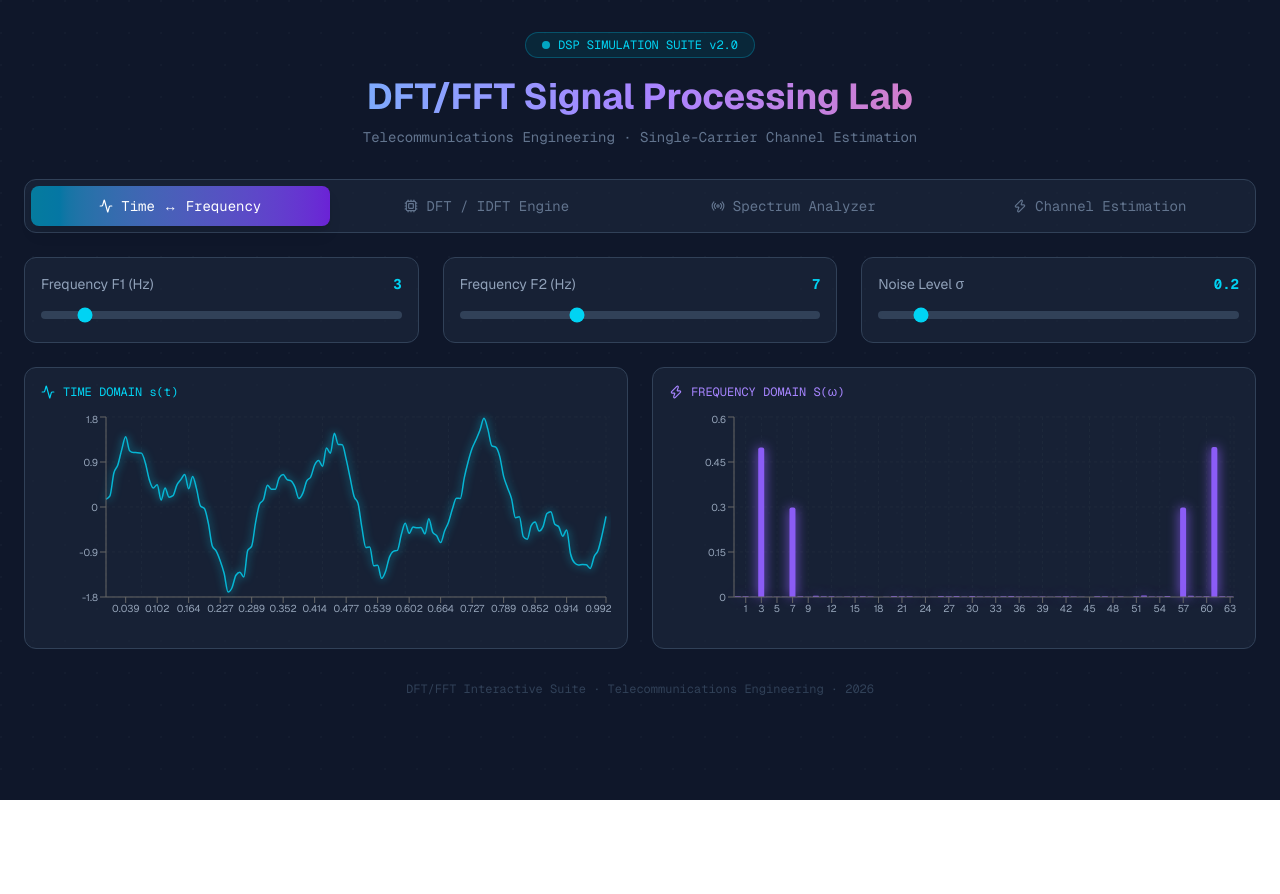
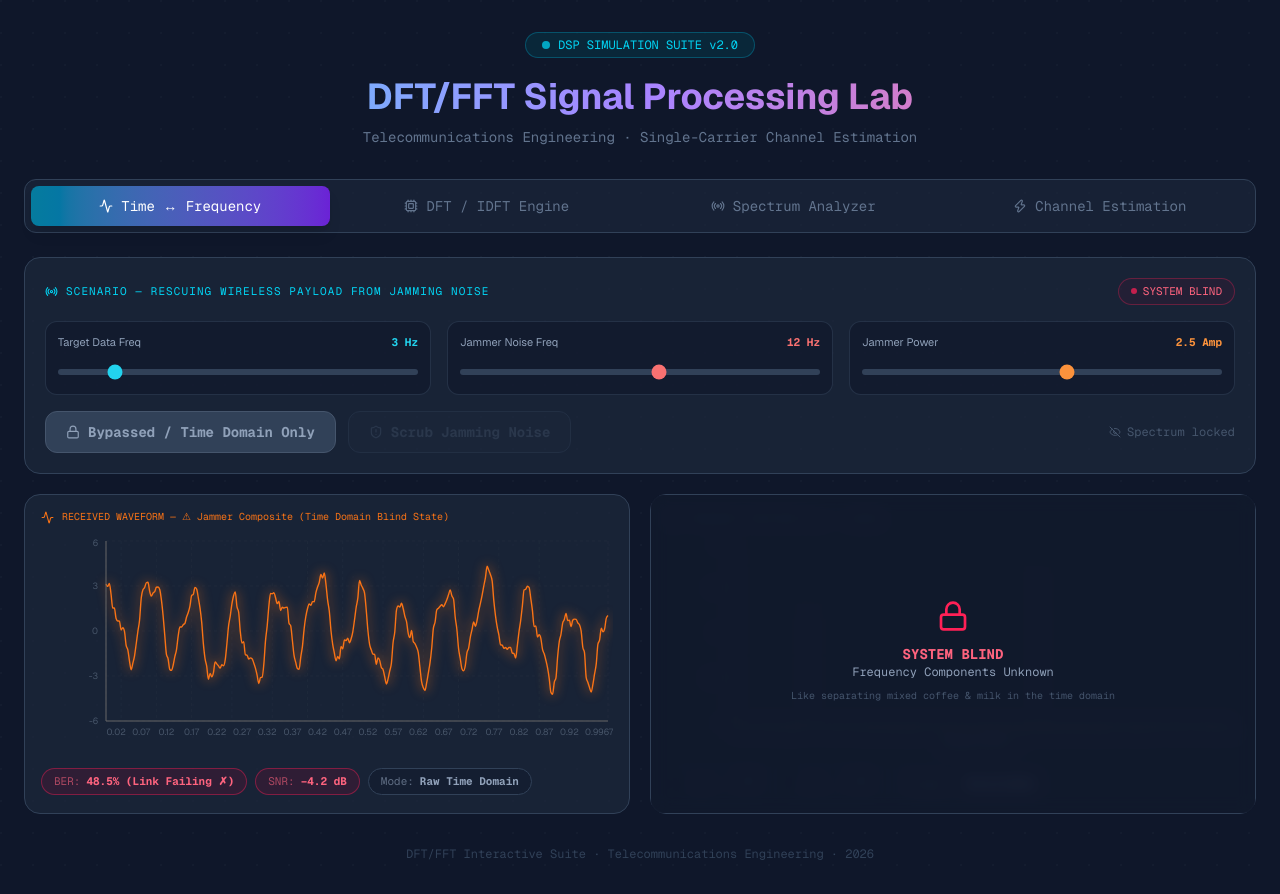
Before and after one commit to engahmed090/dft-simulation-lab, a Next.js app: page / in a window 1280 px wide. Before the commit the page ends 800 px from the top, so only its background shows below. Built offline with nearby package versions, Linux system fonts and the light colour scheme.

Commit message:
fix: import and wire up TabTimeFreq component into the main page view

```diff
--- a/app/page.tsx
+++ b/app/page.tsx
@@ -5,31 +5,9 @@
   ResponsiveContainer, ReferenceLine, ScatterChart, Scatter, Legend,
 } from "recharts";
 import { Cpu, Radio, Zap, Activity, Play, RotateCcw, Wifi, Filter, AlertTriangle } from "lucide-react";
+import TabTimeFreq from "./TabTimeFreq";
 
 /* ─── helpers ─── */
-function genTimeDomain(f1: number, f2: number, noise: number) {
-  return Array.from({ length: 128 }, (_, i) => {
-    const t = i / 128;
-    const n = (Math.random() - 0.5) * noise * 2;
-    return { t: +t.toFixed(3), s: +(Math.sin(2 * Math.PI * f1 * t) + 0.6 * Math.sin(2 * Math.PI * f2 * t) + n).toFixed(4) };
-  });
-}
-
-function computeFFT(f1: number, f2: number, noise: number) {
-  const N = 64;
-  return Array.from({ length: N }, (_, k) => {
-    let re = 0, im = 0;
-    for (let n = 0; n < N; n++) {
-      const t = n / N;
-      const x = Math.sin(2 * Math.PI * f1 * t) + 0.6 * Math.sin(2 * Math.PI * f2 * t) + (Math.random() - 0.5) * noise * 0.3;
-      re += x * Math.cos(2 * Math.PI * k * n / N);
-      im -= x * Math.sin(2 * Math.PI * k * n / N);
-    }
-    const mag = Math.sqrt(re * re + im * im) / N;
-    return { k, mag: +mag.toFixed(4) };
-  });
-}
-
 function genOFDM(interference: boolean, filtered: boolean, fading: boolean) {
   return Array.from({ length: 64 }, (_, i) => {
     let base = Math.random() * 0.3 + 0.1;
@@ -47,73 +25,6 @@
     const estH = trueH * (1 + (Math.random() - 0.5) * 0.004);
     return { k, true: +trueH.toFixed(4), est: +estH.toFixed(4) };
   });
-}
-
-/* ─── tab 1 ─── */
-function Tab1() {
-  const [f1, setF1] = useState(3);
-  const [f2, setF2] = useState(7);
-  const [noise, setNoise] = useState(0.2);
-  const [td, setTd] = useState(() => genTimeDomain(3, 7, 0.2));
-  const [fd, setFd] = useState(() => computeFFT(3, 7, 0.2));
-
-  useEffect(() => {
-    setTd(genTimeDomain(f1, f2, noise));
-    setFd(computeFFT(f1, f2, noise));
-  }, [f1, f2, noise]);
-
-  const sliderClass = "w-full h-2 rounded-lg appearance-none cursor-pointer bg-slate-700 accent-cyan-400";
-
-  return (
-    <div className="space-y-6">
-      <div className="grid grid-cols-3 gap-6">
-        {[
-          { label: "Frequency F1 (Hz)", val: f1, set: setF1, min: 1, max: 20 },
-          { label: "Frequency F2 (Hz)", val: f2, set: setF2, min: 1, max: 20 },
-          { label: "Noise Level σ", val: noise, set: setNoise, min: 0, max: 2, step: 0.05 },
-        ].map(({ label, val, set, min, max, step = 1 }) => (
-          <div key={label} className="bg-slate-800/60 border border-slate-700 rounded-xl p-4">
-            <div className="flex justify-between mb-2">
-              <span className="text-slate-400 text-sm">{label}</span>
-              <span className="text-cyan-400 font-mono text-sm font-bold">{val}</span>
-            </div>
-            <input type="range" min={min} max={max} step={step} value={val}
-              onChange={e => set(Number(e.target.value))} className={sliderClass} />
-          </div>
-        ))}
-      </div>
-      <div className="grid grid-cols-2 gap-6">
-        <div className="bg-slate-800/60 border border-slate-700 rounded-xl p-4">
-          <p className="text-cyan-400 text-xs font-mono mb-3 flex items-center gap-2"><Activity size={14} /> TIME DOMAIN  s(t)</p>
-          <ResponsiveContainer width="100%" height={220}>
-            <LineChart data={td}>
-              <CartesianGrid strokeDasharray="3 3" stroke="#1e293b" />
-              <XAxis dataKey="t" tick={{ fill: "#94a3b8", fontSize: 10 }} />
-              <YAxis tick={{ fill: "#94a3b8", fontSize: 10 }} />
-              {/* @ts-ignore */}
-              <Tooltip contentStyle={{ background: "#0f172a", border: "1px solid #06b6d4", borderRadius: 8 }} />
-              <Line type="monotone" dataKey="s" stroke="#06b6d4" dot={false} strokeWidth={1.5}
-                style={{ filter: "drop-shadow(0 0 4px #06b6d4)" }} />
-            </LineChart>
-          </ResponsiveContainer>
-        </div>
-        <div className="bg-slate-800/60 border border-slate-700 rounded-xl p-4">
-          <p className="text-violet-400 text-xs font-mono mb-3 flex items-center gap-2"><Zap size={14} /> FREQUENCY DOMAIN  S(ω)</p>
-          <ResponsiveContainer width="100%" height={220}>
-            <BarChart data={fd}>
-              <CartesianGrid strokeDasharray="3 3" stroke="#1e293b" />
-              <XAxis dataKey="k" tick={{ fill: "#94a3b8", fontSize: 10 }} />
-              <YAxis tick={{ fill: "#94a3b8", fontSize: 10 }} />
-              {/* @ts-ignore */}
-              <Tooltip contentStyle={{ background: "#0f172a", border: "1px solid #8b5cf6", borderRadius: 8 }} />
-              <Bar dataKey="mag" fill="#8b5cf6" radius={[2, 2, 0, 0]}
-                style={{ filter: "drop-shadow(0 0 6px #8b5cf6)" }} />
-            </BarChart>
-          </ResponsiveContainer>
-        </div>
-      </div>
-    </div>
-  );
 }
 
 /* ─── tab 2 ─── */
@@ -373,7 +284,7 @@
         </div>
         {/* Tab content */}
         <div className="animate-in fade-in duration-300">
-          {tab === 0 && <Tab1 />}
+          {tab === 0 && <TabTimeFreq />}
           {tab === 1 && <Tab2 />}
           {tab === 2 && <Tab3 />}
           {tab === 3 && <Tab4 />}
```
